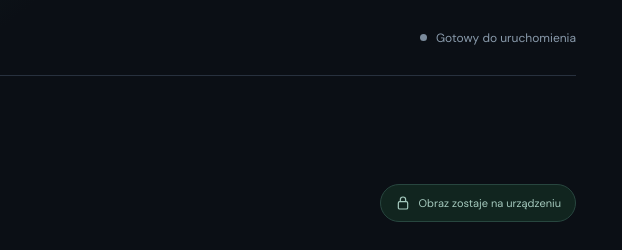
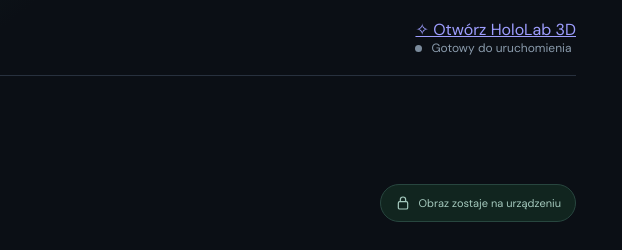
Before and after one commit to michalczaplinski5/pose-tracker, a plain HTML site: page index.html in a window 1280 px wide. Shown: the top 250 px of the page, 658-1280 px from the left. Drawn offline with Linux system fonts and the light colour scheme; no server answers.

Commit message:
Add direct link from Air Mouse V4 to experimental HoloLab

```diff
--- a/index.html
+++ b/index.html
@@ -15,7 +15,7 @@
       <span class="logo-icon"><svg width="22" height="22" viewBox="0 0 24 24" fill="none" aria-hidden="true"><path d="M12 2v6M12 16v6M2 12h6M16 12h6M5 5l4.5 4.5M14.5 14.5 19 19M19 5l-4.5 4.5M9.5 14.5 5 19" stroke="currentColor" stroke-width="2.4" stroke-linecap="round"/></svg></span>
       <span>pose<span class="logo-light">tracker</span></span>
     </a>
-    <span class="header-right"><span class="live-indicator" id="global-dot"></span><span id="global-status">Gotowy do uruchomienia</span></span>
+    <div class="header-controls"><a class="holo-link" href="./holo.html">✧ Otwórz HoloLab 3D</a><span class="header-right"><span class="live-indicator" id="global-dot"></span><span id="global-status">Gotowy do uruchomienia</span></span></div>
   </header>
 
   <main>
```
